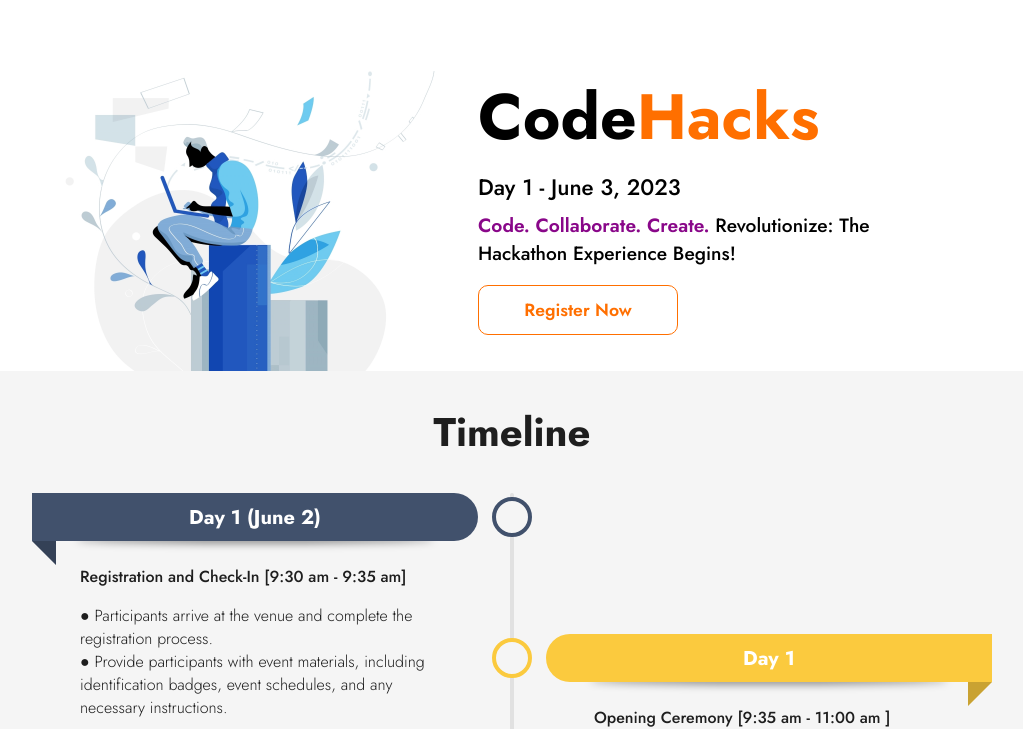
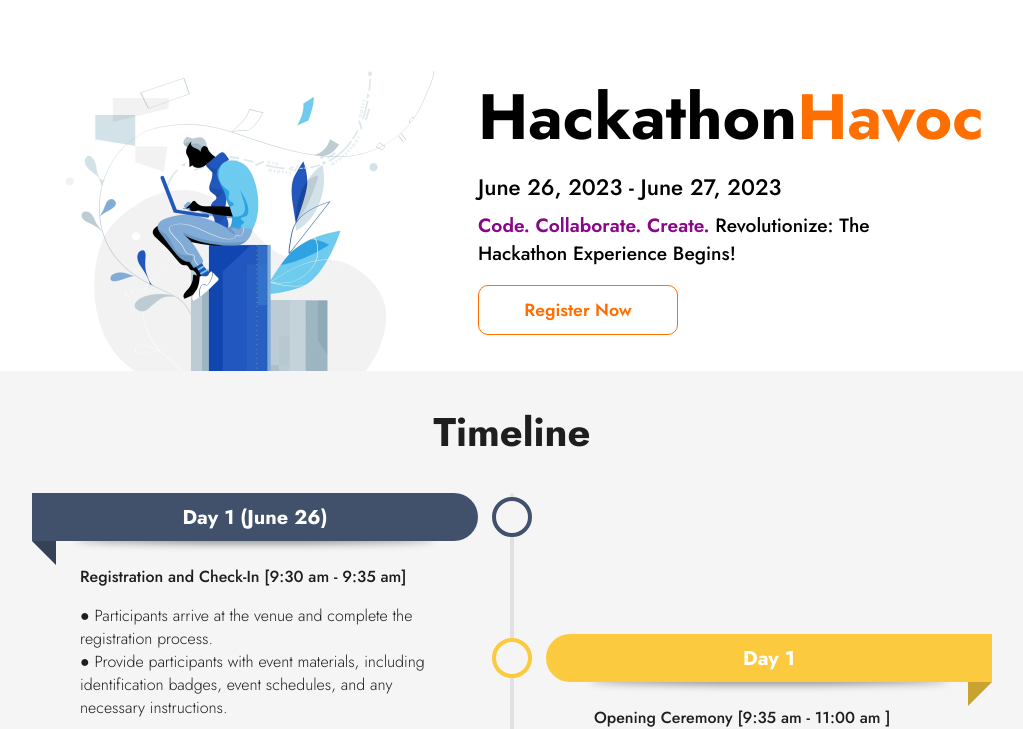
Before and after one commit to Cswdweb/hackathon, a plain HTML site: page index.html in a window 1280 px wide. Shown: the part 109-838 px from the top of the page, without its empty margins (128-1151 px from the left). Drawn offline with Linux system fonts and the light colour scheme.

Commit message:
site update

```diff
--- a/index.html
+++ b/index.html
@@ -4,7 +4,7 @@
     <meta charset="UTF-8" />
     <meta http-equiv="X-UA-Compatible" content="IE=edge" />
     <meta name="viewport" content="width=device-width, initial-scale=1.0" />
-    <title>CodeHacks | CSWD</title>
+    <title>Hackathon Havoc | CSWD</title>
     <link rel="stylesheet" href="styles/style.css" />
     <script
       src="https://kit.fontawesome.com/06a2b6138b.js"
@@ -29,10 +29,10 @@
       </div>
     </nav>
     <section id="header">
-      <img class="header-img" src="assets/t.webp" alt="" />
+      <img class="header-img" src="assets/t.webp"/>
       <div class="content">
-        <h1>Code<span>Hacks</span></h1>
-        <p class="time-text">Day 1 - June 3, 2023</p>
+        <h1>Hackathon<span>Havoc</span></h1>
+        <p class="time-text">June 26, 2023 - June 27, 2023</p>
         <p class="tag-text">
           <span>Code. Collaborate. Create.</span> Revolutionize: The Hackathon
           Experience Begins!
@@ -44,7 +44,7 @@
       <h1 class="timeline-head">Timeline</h1>
       <ul class="timeline-container">
         <li style="--accent-color: #41516c">
-          <div class="date">Day 1 (June 2)</div>
+          <div class="date">Day 1 (June 26)</div>
           <div class="title">Registration and Check-In [9:30 am - 9:35 am]</div>
           <div class="descr">
             ● Participants arrive at the venue and complete the registration
```
